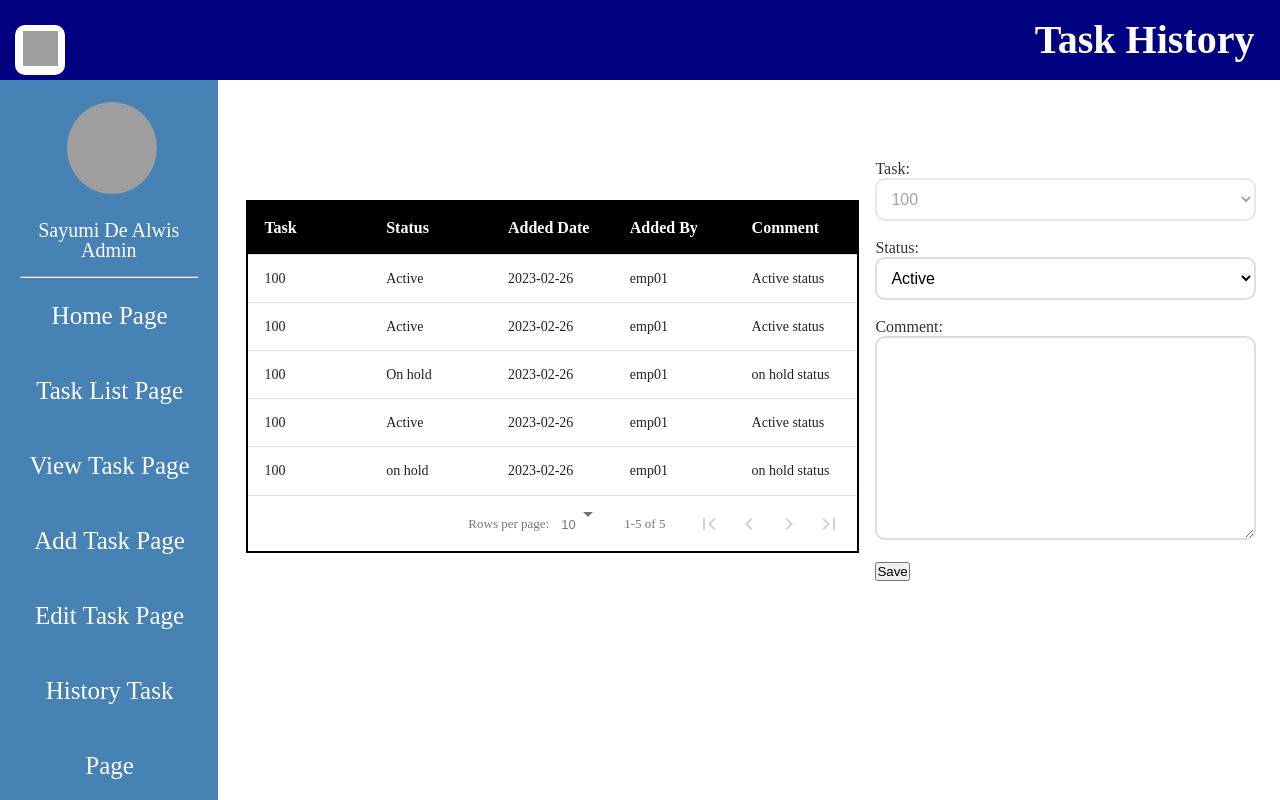
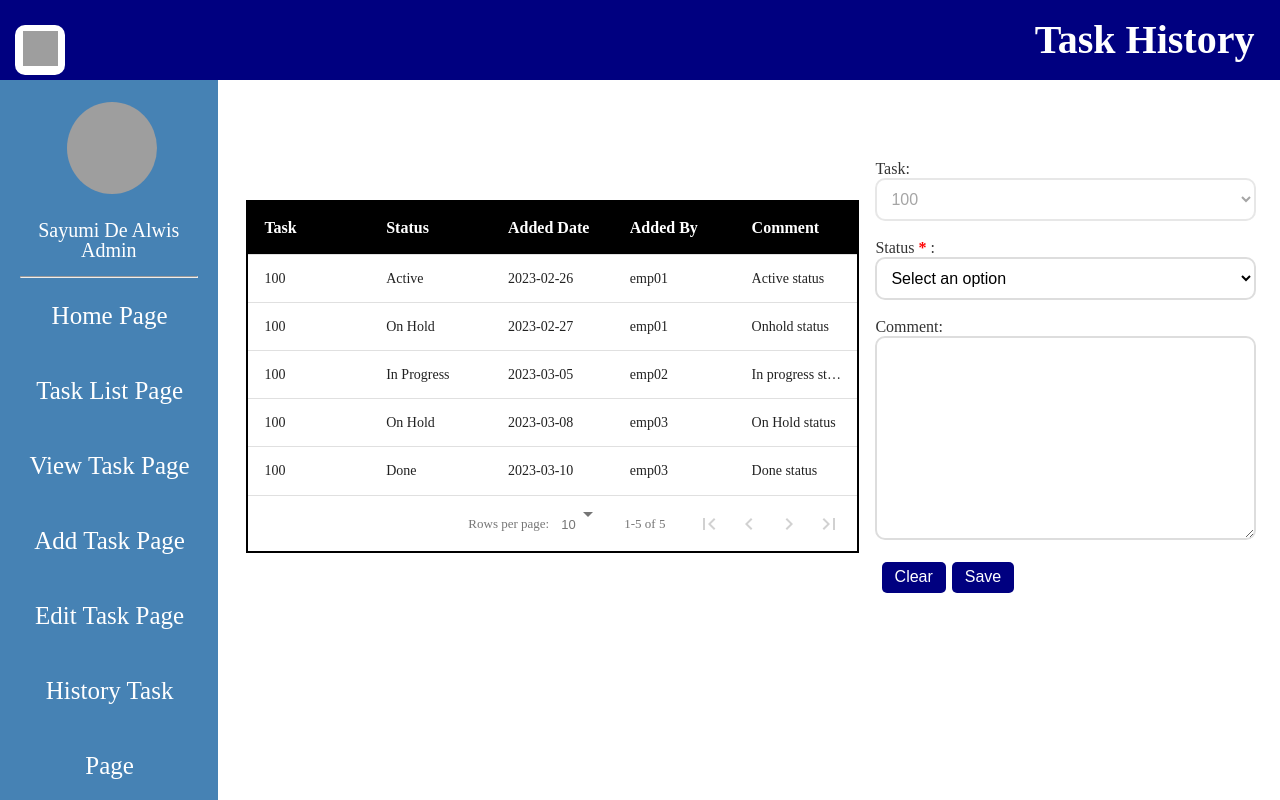
Before and after one commit to Sayumidealwis/sample-page, a React (Create React App) app: page /taskhistory in a window 1280 px wide. Built offline with nearby package versions, Linux system fonts and the light colour scheme; grey boxes are pictures that could not be loaded.

Commit message:
history task page validations added

```diff
--- a/src/Pages/HistoryTask.css
+++ b/src/Pages/HistoryTask.css
@@ -1,10 +1,10 @@
-.container_history{
+.container_history {
   padding-left: 18vw;
   display: flex;
   flex-direction: row;
 }
 
-.dataaTable{
+.dataaTable {
   border: 2px solid #000000;
   border-collapse: collapse;
   border-style: solid;
@@ -16,15 +16,25 @@
   margin-left: 2vh;
 }
 
-.history{font-weight: 500;}
+.history {
+  font-weight: 500;
+}
 
-.addstatus{
+.addstatus {
   margin-top: 10vh;
   margin-left: 2vh;
   margin-right: 3vh;
   width: 50%;
 }
 
-.subbtn{
+.btn {
   align-items: center;
+  margin-left: 0.5vw;
+  padding: 0.5vw 1vw;
+  font-size: 16px;
+  cursor: pointer;
+  background-color: #000080;
+  color: white;
+  border: none;
+  border-radius: 5px;
 }
--- a/src/Pages/HistoryTask.jsx
+++ b/src/Pages/HistoryTask.jsx
@@ -1,7 +1,7 @@
-import React from 'react'
 import Header from '../Components/Header'
 import DataTable from 'react-data-table-component'
 import './HistoryTask.css'
+import React, { useState } from 'react'
 
 const column = [
   {
@@ -26,7 +26,7 @@ const column = [
   {
     name: 'Comment',
     selector: (row) => row.comment,
-      }
+  },
 ]
 
 const data = [
@@ -35,37 +35,36 @@ const column = [
     status: 'Active',
     addedDate: '2023-02-26',
     addedBy: 'emp01',
-        comment: 'Active status'
+    comment: 'Active status',
   },
   {
     id: 100,
-        status: 'Active',
-        addedDate: '2023-02-26',
+    status: 'On Hold',
+    addedDate: '2023-02-27',
     addedBy: 'emp01',
-        comment: 'Active status'
+    comment: 'Onhold status',
   },
   {
     id: 100,
-        status: 'On hold',
-        addedDate: '2023-02-26',
-        addedBy: 'emp01',
-        comment: 'on hold status'
+    status: 'In Progress',
+    addedDate: '2023-03-05',
+    addedBy: 'emp02',
+    comment: 'In progress status',
   },
   {
     id: 100,
-        status: 'Active',
-        addedDate: '2023-02-26',
-        addedBy: 'emp01',
-        comment: 'Active status'
+    status: 'On Hold',
+    addedDate: '2023-03-08',
+    addedBy: 'emp03',
+    comment: 'On Hold status',
   },
   {
     id: 100,
-        status: 'on hold',
-        addedDate: '2023-02-26',
-        addedBy: 'emp01',
-        comment: 'on hold status'
-    }
-
+    status: 'Done',
+    addedDate: '2023-03-10',
+    addedBy: 'emp03',
+    comment: 'Done status',
+  },
 ]
 
 const customStyles = {
@@ -86,14 +85,52 @@ const customStyles = {
 }
 
 const HistoryTaskPage = () => {
-    const handlesubmit =(e)=>{
+  const [status, setStatus] = useState('')
+  const [comment, setComment] = useState('')
+
+  const [errors, setErrors] = useState({
+    Status: '',
+  })
+
+  const validateForm = () => {
+    let valid = true
+    const newErrors = {
+      Status: '',
+    }
+
+    if (!status) {
+      newErrors.Status = 'Please select the status'
+      valid = false
+    }
+
+    setErrors(newErrors)
+    return valid
+  }
+
+  const handleSubmit = (e) => {
     e.preventDefault()
-        alert("Task data is added");
+
+    if (validateForm()) {
+      window.alert('Validation success...')
+    } else {
+      window.alert('Validation Failed. Fill all the required fields...')
+    }
+  }
+
+  const handleClear = (e) => {
+    e.preventDefault()
+
+    setStatus('')
+    setComment('')
+
+    setErrors({
+      Status: '',
+    })
   }
   return (
-    <div >
-      <Header currentPage="Task History"/>
-      <div className='container_history'>
+    <div>
+      <Header currentPage="Task History" />
+      <div className="container_history">
         <div className="dataaTable">
           <DataTable
             columns={column}
@@ -103,33 +140,64 @@ const HistoryTaskPage = () => {
             pointerOnHover
             customStyles={customStyles}
           />
-
         </div>
 
-        <div className='addstatus'>
+        <div className="addstatus">
           <form>
-
-
             <label className="form-label">Task:</label>
             <select disabled>
               <option>option 1</option>
               <option>option 2</option>
               <option selected>100</option>
             </select>
-            <br/><br/>
+            <br />
+            <br />
 
-            <label className="form-label">Status:</label>
-            <select >
-              <option selected>Active</option>
-              <option >On hold</option>
+            <label className="form-label">
+              Status
+              <span style={{ color: 'red', fontWeight: 'bold' }}> * </span>:
+            </label>
+            <select
+              name="status"
+              value={status}
+              onChange={(e) => {
+                setStatus(e.target.value)
+                setErrors({ ...errors, Status: '' })
+              }}
+              required
+            >
+              <option disabled hidden value="">
+                Select an option
+              </option>
+              <option>Active</option>
+              <option>On Hold</option>
+              <option>Waiting For</option>
+              <option>Invalid</option>
+              <option>Rejected</option>
+              <option>Done</option>
             </select>
-            <br/><br/>
+            {errors.Status && <p className="error">{errors.Status}</p>}
+            <br />
+            <br />
 
             <label className="form-label">Comment:</label>
-            <textarea cols={30} rows={10} required></textarea>
-            <br/><br/>
-
-            <button className="subbtn" type='submit'onClick={handlesubmit}>Save</button>
+            <textarea
+              name="description"
+              rows={10}
+              cols={30}
+              value={comment}
+              onChange={(e) => {
+                setComment(e.target.value)
+              }}
+            ></textarea>
+            <br />
+            <br />
+            <button className="btn" type="button" onClick={handleClear}>
+              Clear
+            </button>
+            <button className="btn" type="submit" onClick={handleSubmit}>
+              Save
+            </button>
           </form>
         </div>
       </div>
```
Lines whose indentation alone changed are shown as unchanged.
